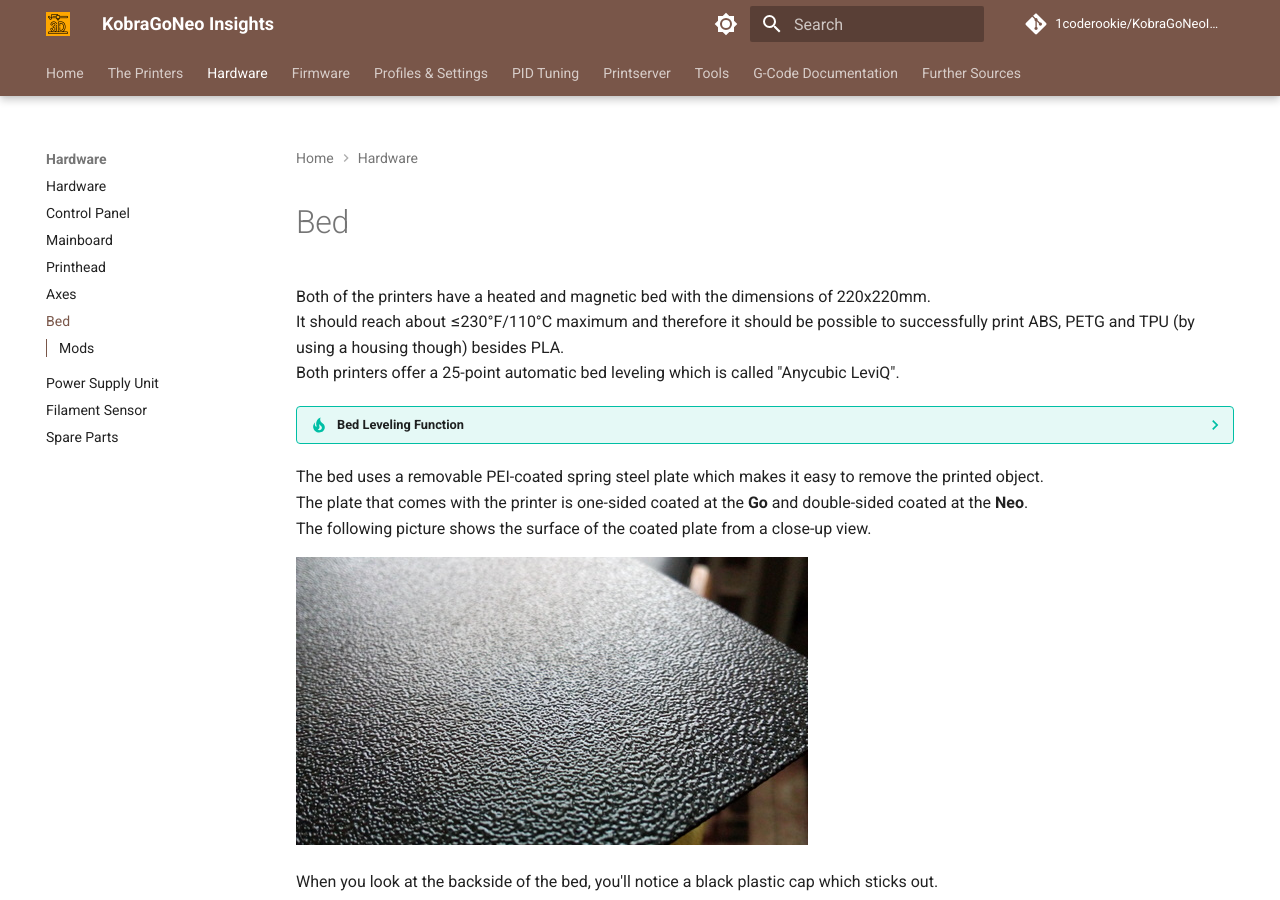
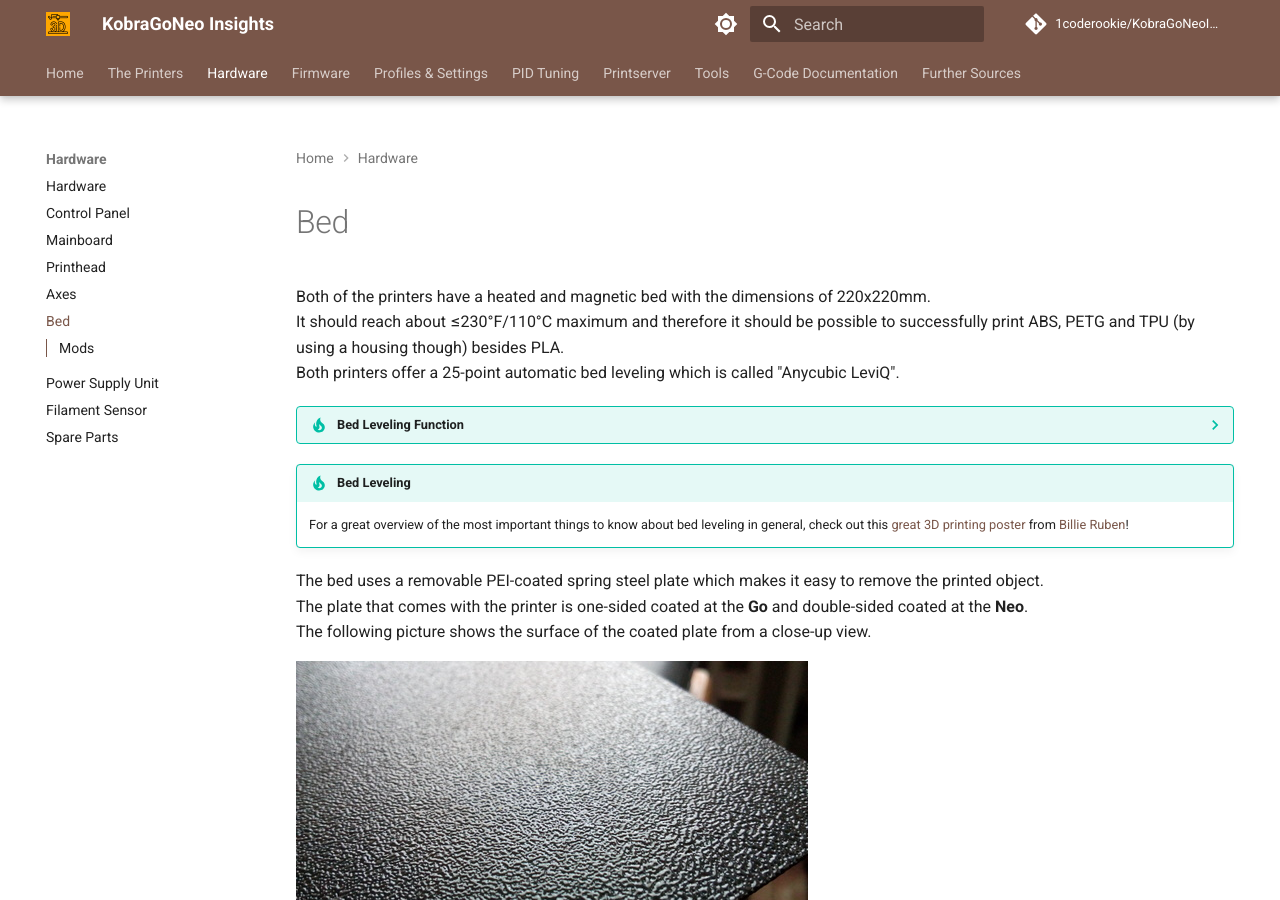
Before and after one commit to 1coderookie/KobraGoNeoInsights, an MkDocs documentation site: the page built from docs/hardware/bed.md, in a window 1280 px wide and 900 px high. Built offline with MkDocs 1.6.1 and Material for MkDocs 9.7.7, drawn with Linux system fonts in a browser that asks for light colours; comment, search, counter and statistics services are not loaded.

Commit message:
Update bed.md

```diff
--- a/docs/hardware/bed.md
+++ b/docs/hardware/bed.md
@@ -9,6 +9,11 @@
 
     - Don't get misleaded by the term "automatic bed leveling" - the process does *not* level your bed! It only measures and recognizes the distance towards the sensor at the 25 spots where it measures. You can *not* level the bed itself as it's mounted directly to the construction which leads the bed in the y-axis. However, some people added springs to be able to level the bed, see the section ["Mods"](#mods) below.
     - When it comes to executing the ABL function of the printer, it's advisable to initially check if the ABL sensor is leveled correctly to get the best results out of the ABL process. See the expandable box "Leveling the ABL Sensor" in the section ["Leveling or Dismounting the ABL Sensor"](printhead.md#leveling-or-dismounting-the-abl-sensor) in the chapter "Printhead".
+
+!!! tip "Bed Leveling"
+
+    For a great overview of the most important things to know about bed leveling in general, check out this [great 3D printing poster](https://i.imgur.com/hIcGr8U.png) from [Billie Ruben](https://www.billieruben.info/)!
+
 
 The bed uses a removable PEI-coated spring steel plate which makes it easy to remove the printed object.
 The plate that comes with the printer is one-sided coated at the **Go** and double-sided coated at the **Neo**.
```
